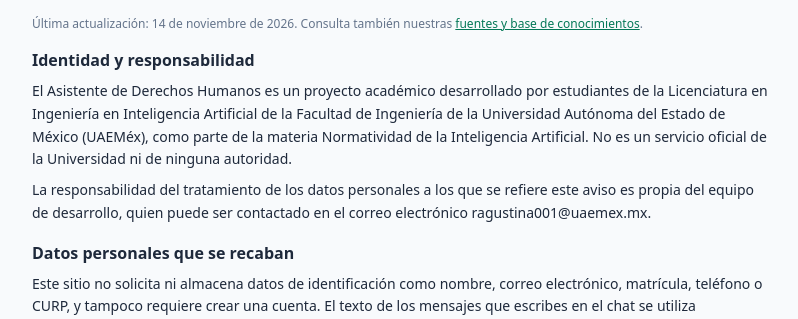
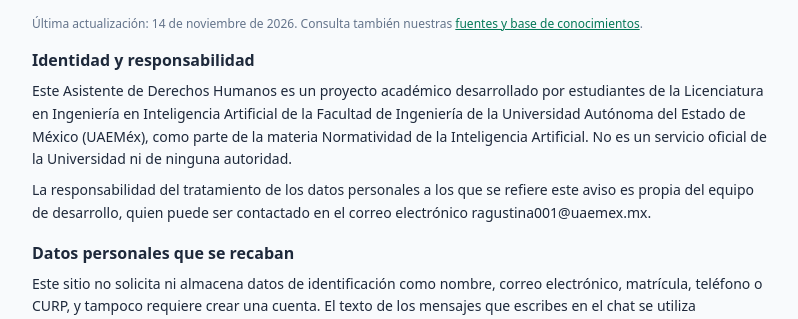
Before and after one commit to Roseanto18/chatbot_derechos_humanos, a Flask app: page /privacidad in a window 1280 px wide. Shown: the part 64-383 px from the top of the page, without its empty margins (240-1038 px from the left). Run offline with Flask 3, Linux system fonts and the light colour scheme; some libraries are stand-ins or nearby versions.

Commit message:
Update privacidad.html

```diff
--- a/templates/privacidad.html
+++ b/templates/privacidad.html
@@ -18,7 +18,7 @@
 
     <section class="space-y-2">
         <h2 class="font-bold text-base">Identidad y responsabilidad</h2>
-        <p>El Asistente de Derechos Humanos es un proyecto académico desarrollado por estudiantes de la Licenciatura en Ingeniería en Inteligencia Artificial de la Facultad de Ingeniería de la Universidad Autónoma del Estado de México (UAEMéx), como parte de la materia Normatividad de la Inteligencia Artificial. No es un servicio oficial de la Universidad ni de ninguna autoridad.</p>
+        <p>Este Asistente de Derechos Humanos es un proyecto académico desarrollado por estudiantes de la Licenciatura en Ingeniería en Inteligencia Artificial de la Facultad de Ingeniería de la Universidad Autónoma del Estado de México (UAEMéx), como parte de la materia Normatividad de la Inteligencia Artificial. No es un servicio oficial de la Universidad ni de ninguna autoridad.</p>
         <p>La responsabilidad del tratamiento de los datos personales a los que se refiere este aviso es propia del equipo de desarrollo, quien puede ser contactado en el correo electrónico ragustina001@uaemex.mx.</p>
     </section>
 
```
